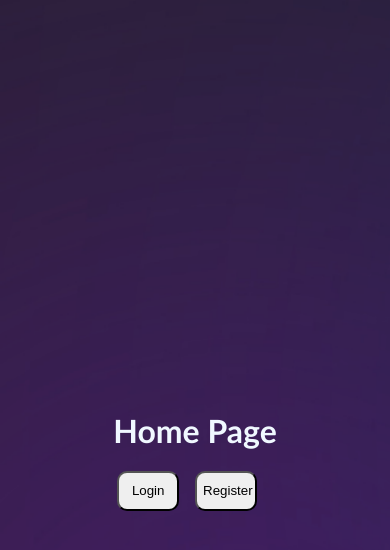
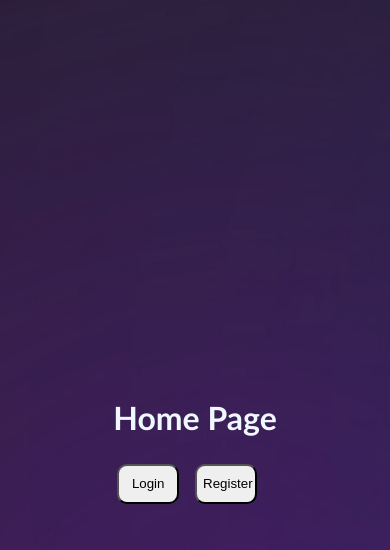
Before and after one commit to Aayan-Ali-Hashim/web-template, a plain HTML site: page index.html in a window 390 px wide. Drawn offline with Linux system fonts and the light colour scheme.

Commit message:
more responsiveness added

```diff
--- a/style.css
+++ b/style.css
@@ -152,4 +152,13 @@ nav{
 .buttons{
   display: flex;
   justify-content: center;
+  align-items: center;
 }
+
+.main-container{
+  display: flex;
+  flex-direction: column;
+  gap: 3vh;
+  justify-content: center;
+  align-items: center;
+}
```
